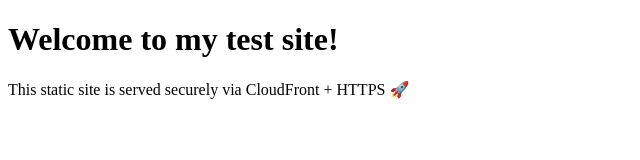
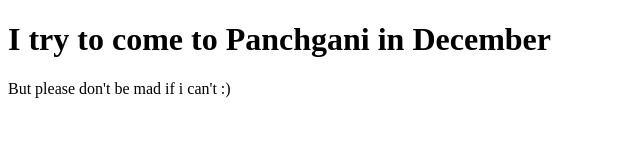
Before and after one commit to ejahanz/ejahanz.github.io, a plain HTML site: page index.html in a window 1280 px wide. Shown: the whole page, without its empty margins (0-640 px from the left). Drawn offline with Linux system fonts and the light colour scheme.

Commit message:
git commit

```diff
--- a/index.html
+++ b/index.html
@@ -5,7 +5,7 @@
   <title>Hello from the Cloud</title>
 </head>
 <body>
-  <h1>Welcome to my test site!</h1>
-  <p>This static site is served securely via CloudFront + HTTPS 🚀</p>
+  <h1>I try to come to Panchgani in December</h1>
+  <p>But please don't be mad if i can't :) </p>
 </body>
 </html>
```
